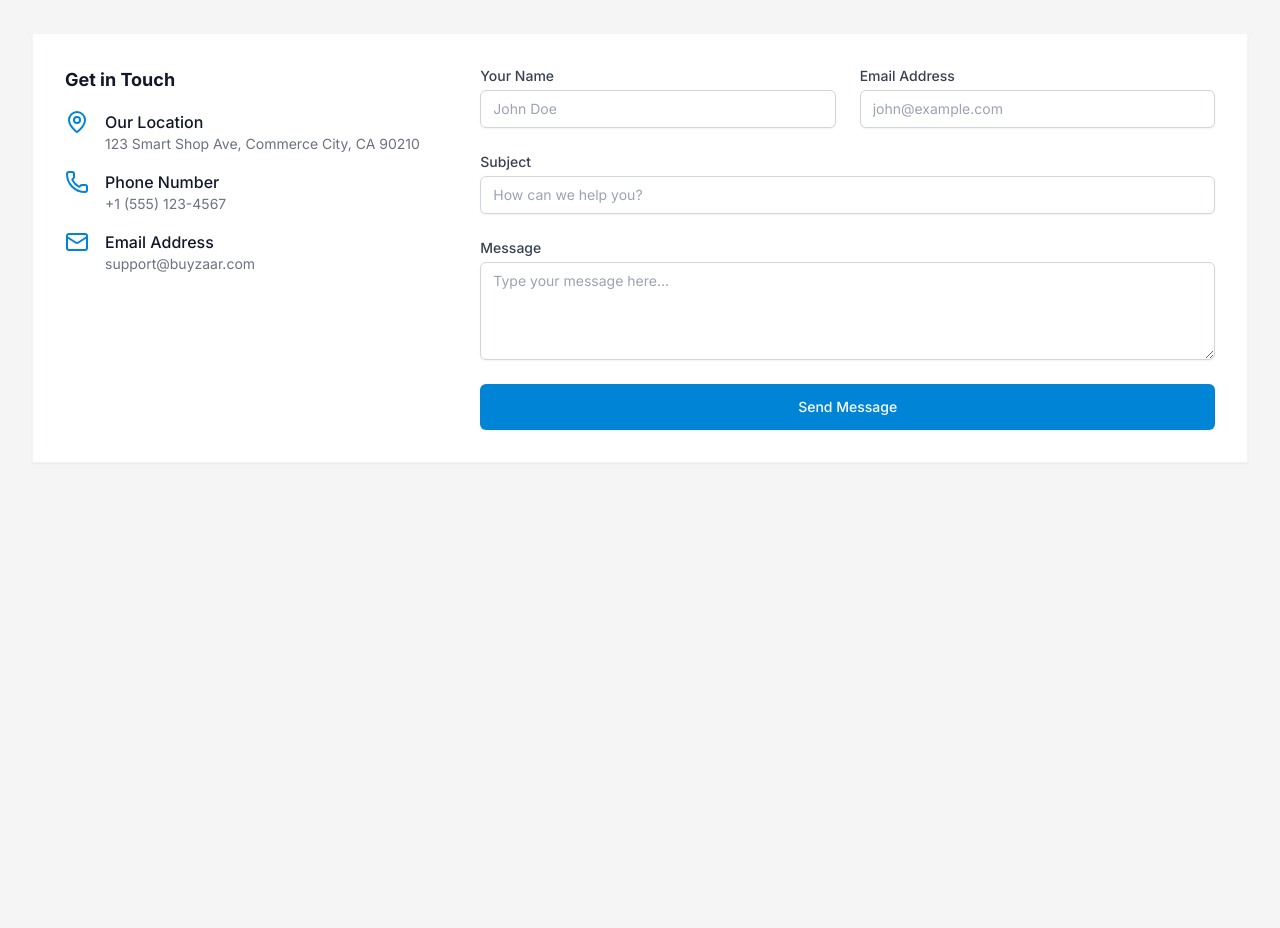
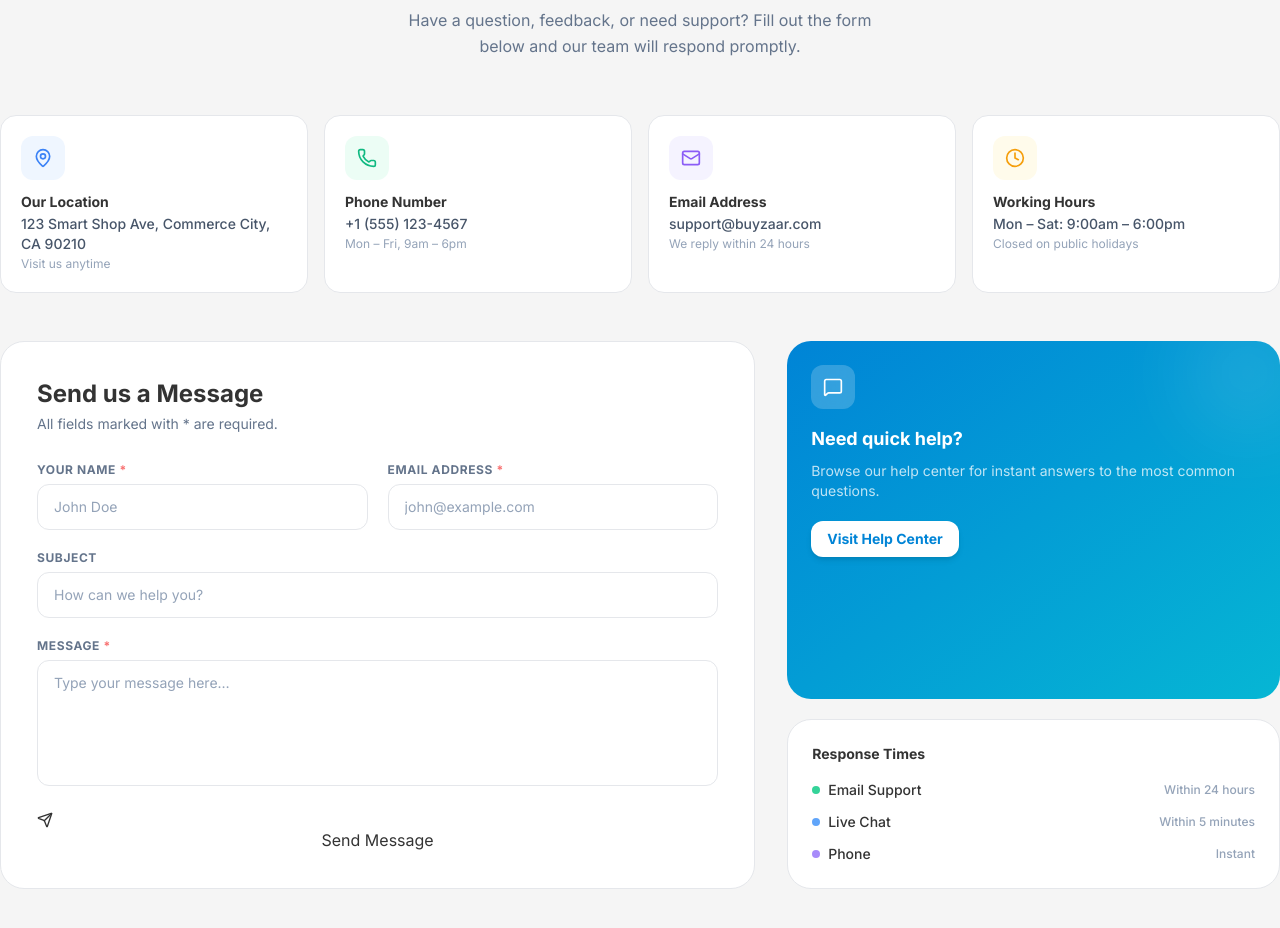
Before and after one commit to SanmuganathanLathusan/Buyzaar, a React (Vite) app in the folder fronend/: page /contact in a window 1280 px wide. Shown: the part 306-1234 px from the top of the page. Before the commit the page ends 959 px from the top, so only its background shows below. Built offline with nearby package versions, Linux system fonts and the light colour scheme; no server answers.

Commit message:
modified fronend/src/pages/Contact.jsxfile

```diff
--- a/fronend/src/pages/Contact.jsx
+++ b/fronend/src/pages/Contact.jsx
@@ -1,82 +1,259 @@
-import React from 'react';
-import { Mail, Phone, MapPin } from 'lucide-react';
+import React, { useState } from 'react';
+import { motion } from 'framer-motion';
+import {
+  Mail, Phone, MapPin, Send, MessageSquare, Clock, CheckCircle
+} from 'lucide-react';
+import toast from 'react-hot-toast';
+
+const CONTACT_INFO = [
+  {
+    icon: MapPin,
+    title: 'Our Location',
+    detail: '123 Smart Shop Ave, Commerce City, CA 90210',
+    sub: 'Visit us anytime',
+    color: 'text-blue-500',
+    bg: 'bg-blue-50 dark:bg-blue-950/30',
+  },
+  {
+    icon: Phone,
+    title: 'Phone Number',
+    detail: '+1 (555) 123-4567',
+    sub: 'Mon – Fri, 9am – 6pm',
+    color: 'text-emerald-500',
+    bg: 'bg-emerald-50 dark:bg-emerald-950/30',
+  },
+  {
+    icon: Mail,
+    title: 'Email Address',
+    detail: 'support@buyzaar.com',
+    sub: 'We reply within 24 hours',
+    color: 'text-violet-500',
+    bg: 'bg-violet-50 dark:bg-violet-950/30',
+  },
+  {
+    icon: Clock,
+    title: 'Working Hours',
+    detail: 'Mon – Sat: 9:00am – 6:00pm',
+    sub: 'Closed on public holidays',
+    color: 'text-amber-500',
+    bg: 'bg-amber-50 dark:bg-amber-950/30',
+  },
+];
+
+const inputCls =
+  'w-full px-4 py-3 rounded-xl border border-border dark:border-border-dark bg-surface-muted dark:bg-slate-800 text-sm text-secondary dark:text-white placeholder:text-slate-400 focus:ring-2 focus:ring-primary/25 focus:border-primary focus:bg-white dark:focus:bg-slate-700 transition-all duration-200 outline-none';
 
 const Contact = () => {
+  const [formData, setFormData] = useState({ name: '', email: '', subject: '', message: '' });
+  const [isSent,   setIsSent]   = useState(false);
+  const [loading,  setLoading]  = useState(false);
+
+  const handleChange = (e) =>
+    setFormData({ ...formData, [e.target.name]: e.target.value });
+
+  const handleSubmit = (e) => {
+    e.preventDefault();
+    if (!formData.name || !formData.email || !formData.message) {
+      toast.error('Please fill in all required fields');
+      return;
+    }
+    setLoading(true);
+    setTimeout(() => {
+      setLoading(false);
+      setIsSent(true);
+      toast.success('Message sent successfully! We\'ll get back to you soon.');
+      setFormData({ name: '', email: '', subject: '', message: '' });
+    }, 1200);
+  };
+
   return (
-    <div className="bg-background dark:bg-background-dark min-h-screen pb-12">
-      <div className="max-w-7xl mx-auto px-4 sm:px-6 lg:px-8 py-12">
+    <div className="page-wrapper">
+      <div className="page-container py-12">
 
-        <div className="text-center mb-12">
-          <h1 className="text-3xl font-extrabold text-gray-900 dark:text-white sm:text-4xl">
-            Contact Us
+        {/* ── Hero header ── */}
+        <motion.div
+          initial={{ opacity: 0, y: 20 }}
+          animate={{ opacity: 1, y: 0 }}
+          transition={{ duration: 0.4 }}
+          className="text-center mb-14"
+        >
+          <div className="inline-flex items-center gap-2 px-3 py-1.5 rounded-full bg-primary/10 text-primary text-xs font-semibold mb-4 border border-primary/20">
+            <MessageSquare className="w-3.5 h-3.5" />
+            Get in Touch
+          </div>
+          <h1 className="text-4xl md:text-5xl font-black text-secondary dark:text-white tracking-tight mb-3">
+            We'd love to hear <span className="gradient-text">from you</span>
           </h1>
-          <p className="mt-4 text-lg text-gray-500 dark:text-gray-400">
-            We'd love to hear from you. Please fill out this form or reach out to us using the details below.
+          <p className="text-slate-500 dark:text-slate-400 text-base max-w-lg mx-auto leading-relaxed">
+            Have a question, feedback, or need support? Fill out the form below and our team will respond promptly.
           </p>
+        </motion.div>
+
+        {/* ── Contact info cards ── */}
+        <div className="grid grid-cols-1 sm:grid-cols-2 lg:grid-cols-4 gap-4 mb-12">
+          {CONTACT_INFO.map((item, idx) => {
+            const Icon = item.icon;
+            return (
+              <motion.div
+                key={idx}
+                initial={{ opacity: 0, y: 20 }}
+                animate={{ opacity: 1, y: 0 }}
+                transition={{ duration: 0.35, delay: idx * 0.08 }}
+                className="bg-white dark:bg-surface-dark rounded-2xl border border-border dark:border-border-dark shadow-card hover:shadow-card-lg p-5 flex flex-col gap-3 transition-shadow"
+              >
+                <div className={`w-11 h-11 rounded-xl flex items-center justify-center flex-shrink-0 ${item.bg}`}>
+                  <Icon className={`w-5 h-5 ${item.color}`} />
+                </div>
+                <div>
+                  <h3 className="text-sm font-bold text-secondary dark:text-white mb-0.5">{item.title}</h3>
+                  <p className="text-sm text-slate-600 dark:text-slate-300 font-medium">{item.detail}</p>
+                  <p className="text-xs text-slate-400 mt-0.5">{item.sub}</p>
+                </div>
+              </motion.div>
+            );
+          })}
         </div>
 
-        <div className="bg-white dark:bg-cardDark rounded-sm border border-gray-100 dark:border-gray-800 p-8 shadow-sm flex flex-col md:flex-row gap-12">
+        {/* ── Form + Map row ── */}
+        <div className="grid grid-cols-1 lg:grid-cols-5 gap-8">
 
-          {/* Contact Information */}
-          <div className="w-full md:w-1/3 space-y-8">
+          {/* Contact form */}
+          <motion.div
+            initial={{ opacity: 0, x: -20 }}
+            animate={{ opacity: 1, x: 0 }}
+            transition={{ duration: 0.4, delay: 0.15 }}
+            className="lg:col-span-3 bg-white dark:bg-surface-dark rounded-3xl border border-border dark:border-border-dark shadow-card-lg p-7 md:p-9"
+          >
+            {isSent ? (
+              <div className="flex flex-col items-center justify-center py-12 text-center gap-4">
+                <div className="w-16 h-16 rounded-full bg-emerald-50 dark:bg-emerald-950/30 flex items-center justify-center">
+                  <CheckCircle className="w-8 h-8 text-emerald-500" />
+                </div>
+                <h3 className="text-xl font-bold text-secondary dark:text-white">Message Sent!</h3>
+                <p className="text-sm text-slate-500 max-w-xs">
+                  Thank you for reaching out. Our team will get back to you within 24 hours.
+                </p>
+                <button
+                  onClick={() => setIsSent(false)}
+                  className="btn-secondary btn-md rounded-2xl mt-2"
+                >
+                  Send Another Message
+                </button>
+              </div>
+            ) : (
+              <>
+                <h2 className="text-2xl font-black text-secondary dark:text-white mb-1">Send us a Message</h2>
+                <p className="text-sm text-slate-500 mb-7">All fields marked with * are required.</p>
+
+                <form onSubmit={handleSubmit} className="space-y-5">
+                  <div className="grid grid-cols-1 sm:grid-cols-2 gap-5">
                     <div>
-              <h3 className="text-lg font-bold text-gray-900 dark:text-white mb-4">Get in Touch</h3>
-              <div className="space-y-4">
-                <div className="flex items-start gap-4">
-                  <MapPin className="w-6 h-6 text-primary flex-shrink-0" />
+                      <label className="block text-xs font-bold uppercase tracking-wider text-slate-500 dark:text-slate-400 mb-1.5">
+                        Your Name <span className="text-red-400">*</span>
+                      </label>
+                      <input
+                        type="text" name="name" required
+                        value={formData.name} onChange={handleChange}
+                        className={inputCls} placeholder="John Doe"
+                      />
+                    </div>
                     <div>
-                    <p className="font-medium text-gray-900 dark:text-white">Our Location</p>
-                    <p className="text-gray-500 dark:text-gray-400 text-sm">123 Smart Shop Ave, Commerce City, CA 90210</p>
-                  </div>
-                </div>
-                <div className="flex items-start gap-4">
-                  <Phone className="w-6 h-6 text-primary flex-shrink-0" />
-                  <div>
-                    <p className="font-medium text-gray-900 dark:text-white">Phone Number</p>
-                    <p className="text-gray-500 dark:text-gray-400 text-sm">+1 (555) 123-4567</p>
-                  </div>
-                </div>
-                <div className="flex items-start gap-4">
-                  <Mail className="w-6 h-6 text-primary flex-shrink-0" />
-                  <div>
-                    <p className="font-medium text-gray-900 dark:text-white">Email Address</p>
-                    <p className="text-gray-500 dark:text-gray-400 text-sm">support@buyzaar.com</p>
-                  </div>
-                </div>
-              </div>
+                      <label className="block text-xs font-bold uppercase tracking-wider text-slate-500 dark:text-slate-400 mb-1.5">
+                        Email Address <span className="text-red-400">*</span>
+                      </label>
+                      <input
+                        type="email" name="email" required
+                        value={formData.email} onChange={handleChange}
+                        className={inputCls} placeholder="john@example.com"
+                      />
                     </div>
                   </div>
 
-          {/* Contact Form */}
-          <div className="w-full md:w-2/3">
-            <form className="space-y-6" onSubmit={(e) => e.preventDefault()}>
-              <div className="grid grid-cols-1 sm:grid-cols-2 gap-6">
                   <div>
-                  <label htmlFor="name" className="block text-sm font-medium text-gray-700 dark:text-gray-300">Your Name</label>
-                  <input type="text" id="name" className="mt-1 block w-full border border-gray-300 dark:border-gray-700 rounded-md shadow-sm py-2 px-3 focus:outline-none focus:ring-primary focus:border-primary sm:text-sm dark:bg-gray-800 dark:text-white" placeholder="John Doe" />
+                    <label className="block text-xs font-bold uppercase tracking-wider text-slate-500 dark:text-slate-400 mb-1.5">
+                      Subject
+                    </label>
+                    <input
+                      type="text" name="subject"
+                      value={formData.subject} onChange={handleChange}
+                      className={inputCls} placeholder="How can we help you?"
+                    />
                   </div>
+
                   <div>
-                  <label htmlFor="email" className="block text-sm font-medium text-gray-700 dark:text-gray-300">Email Address</label>
-                  <input type="email" id="email" className="mt-1 block w-full border border-gray-300 dark:border-gray-700 rounded-md shadow-sm py-2 px-3 focus:outline-none focus:ring-primary focus:border-primary sm:text-sm dark:bg-gray-800 dark:text-white" placeholder="john@example.com" />
+                    <label className="block text-xs font-bold uppercase tracking-wider text-slate-500 dark:text-slate-400 mb-1.5">
+                      Message <span className="text-red-400">*</span>
+                    </label>
+                    <textarea
+                      name="message" rows={5} required
+                      value={formData.message} onChange={handleChange}
+                      className={`${inputCls} resize-none`}
+                      placeholder="Type your message here…"
+                    />
+                  </div>
+
+                  <button
+                    type="submit"
+                    disabled={loading}
+                    className="btn-primary btn-lg w-full rounded-2xl justify-center gap-2"
+                  >
+                    {loading ? (
+                      <><div className="w-4 h-4 border-2 border-white/30 border-t-white rounded-full animate-spin" /> Sending…</>
+                    ) : (
+                      <><Send className="w-4 h-4" /> Send Message</>
+                    )}
+                  </button>
+                </form>
+              </>
+            )}
+          </motion.div>
+
+          {/* Aside info */}
+          <motion.div
+            initial={{ opacity: 0, x: 20 }}
+            animate={{ opacity: 1, x: 0 }}
+            transition={{ duration: 0.4, delay: 0.2 }}
+            className="lg:col-span-2 flex flex-col gap-5"
+          >
+            {/* FAQ teaser */}
+            <div className="bg-gradient-to-br from-primary to-cyan-500 rounded-3xl p-6 text-white relative overflow-hidden flex-1">
+              <div className="absolute -top-8 -right-8 w-32 h-32 bg-white/10 rounded-full blur-2xl pointer-events-none" />
+              <div className="relative z-10">
+                <div className="w-11 h-11 rounded-xl bg-white/20 backdrop-blur flex items-center justify-center mb-4">
+                  <MessageSquare className="w-5 h-5 text-white" />
+                </div>
+                <h3 className="text-lg font-bold mb-2">Need quick help?</h3>
+                <p className="text-white/75 text-sm mb-5">
+                  Browse our help center for instant answers to the most common questions.
+                </p>
+                <button className="inline-flex items-center gap-2 px-4 py-2 bg-white text-primary text-sm font-bold rounded-xl hover:bg-primary-light transition-colors shadow-md">
+                  Visit Help Center
+                </button>
               </div>
             </div>
-              <div>
-                <label htmlFor="subject" className="block text-sm font-medium text-gray-700 dark:text-gray-300">Subject</label>
-                <input type="text" id="subject" className="mt-1 block w-full border border-gray-300 dark:border-gray-700 rounded-md shadow-sm py-2 px-3 focus:outline-none focus:ring-primary focus:border-primary sm:text-sm dark:bg-gray-800 dark:text-white" placeholder="How can we help you?" />
+
+            {/* Social / response time */}
+            <div className="bg-white dark:bg-surface-dark rounded-3xl border border-border dark:border-border-dark shadow-card p-6">
+              <h3 className="font-bold text-secondary dark:text-white text-sm mb-4">Response Times</h3>
+              <ul className="space-y-3">
+                {[
+                  { channel: 'Email Support', time: 'Within 24 hours',  dot: 'bg-emerald-400' },
+                  { channel: 'Live Chat',     time: 'Within 5 minutes', dot: 'bg-blue-400'    },
+                  { channel: 'Phone',         time: 'Instant',          dot: 'bg-violet-400'  },
+                ].map((r) => (
+                  <li key={r.channel} className="flex items-center justify-between">
+                    <div className="flex items-center gap-2">
+                      <span className={`w-2 h-2 rounded-full ${r.dot}`} />
+                      <span className="text-sm text-secondary dark:text-white font-medium">{r.channel}</span>
                     </div>
-              <div>
-                <label htmlFor="message" className="block text-sm font-medium text-gray-700 dark:text-gray-300">Message</label>
-                <textarea id="message" rows="4" className="mt-1 block w-full border border-gray-300 dark:border-gray-700 rounded-md shadow-sm py-2 px-3 focus:outline-none focus:ring-primary focus:border-primary sm:text-sm dark:bg-gray-800 dark:text-white" placeholder="Type your message here..."></textarea>
+                    <span className="text-xs text-slate-400 font-medium">{r.time}</span>
+                  </li>
+                ))}
+              </ul>
             </div>
-              <div>
-                <button type="submit" className="w-full flex justify-center py-3 px-4 border border-transparent rounded-md shadow-sm text-sm font-medium text-white bg-primary hover:bg-primary-hover focus:outline-none focus:ring-2 focus:ring-offset-2 focus:ring-primary">
-                  Send Message
-                </button>
-              </div>
-            </form>
+          </motion.div>
         </div>
 
-        </div>
       </div>
     </div>
   );
```
Lines whose indentation alone changed are shown as unchanged.
